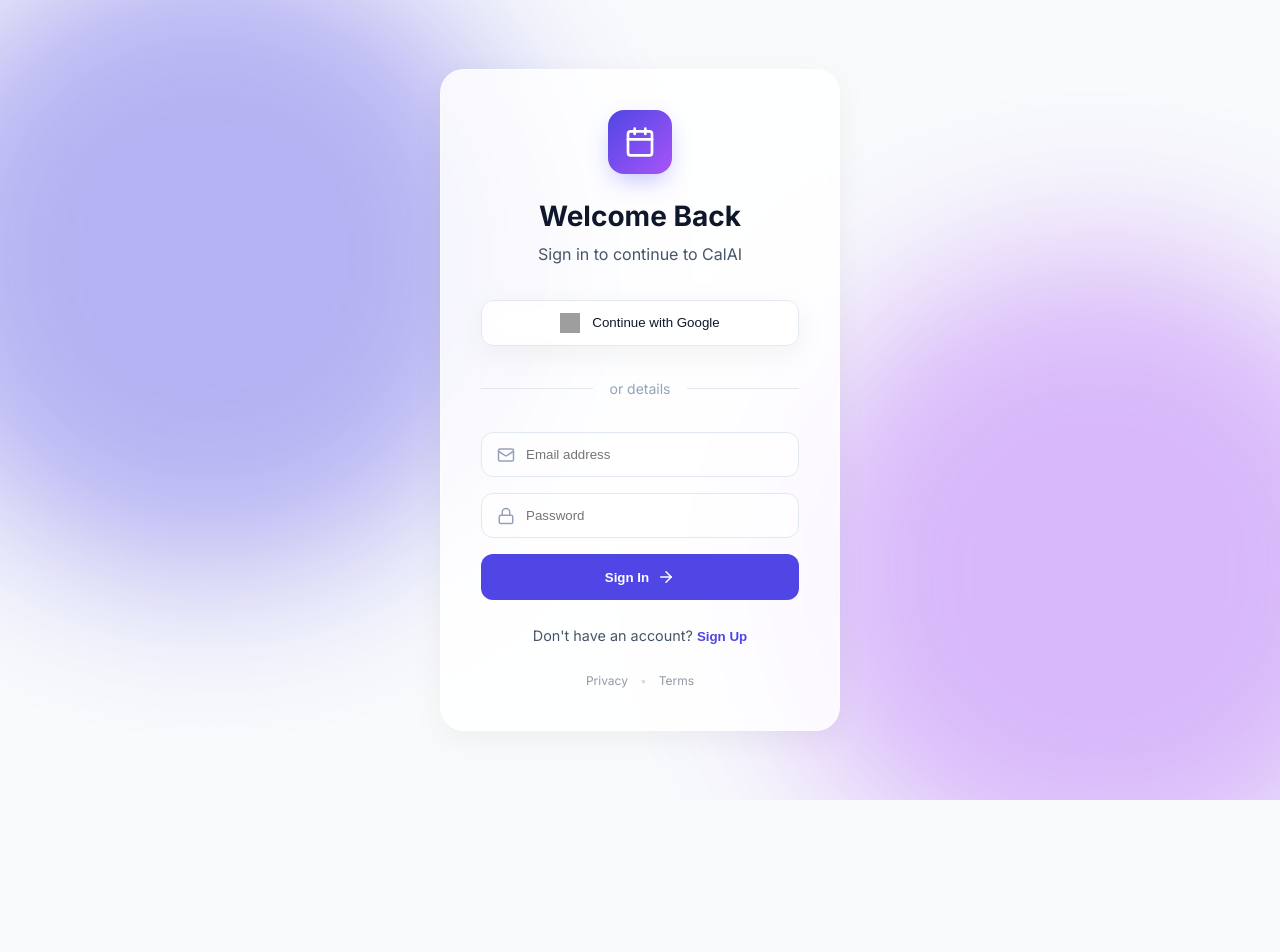
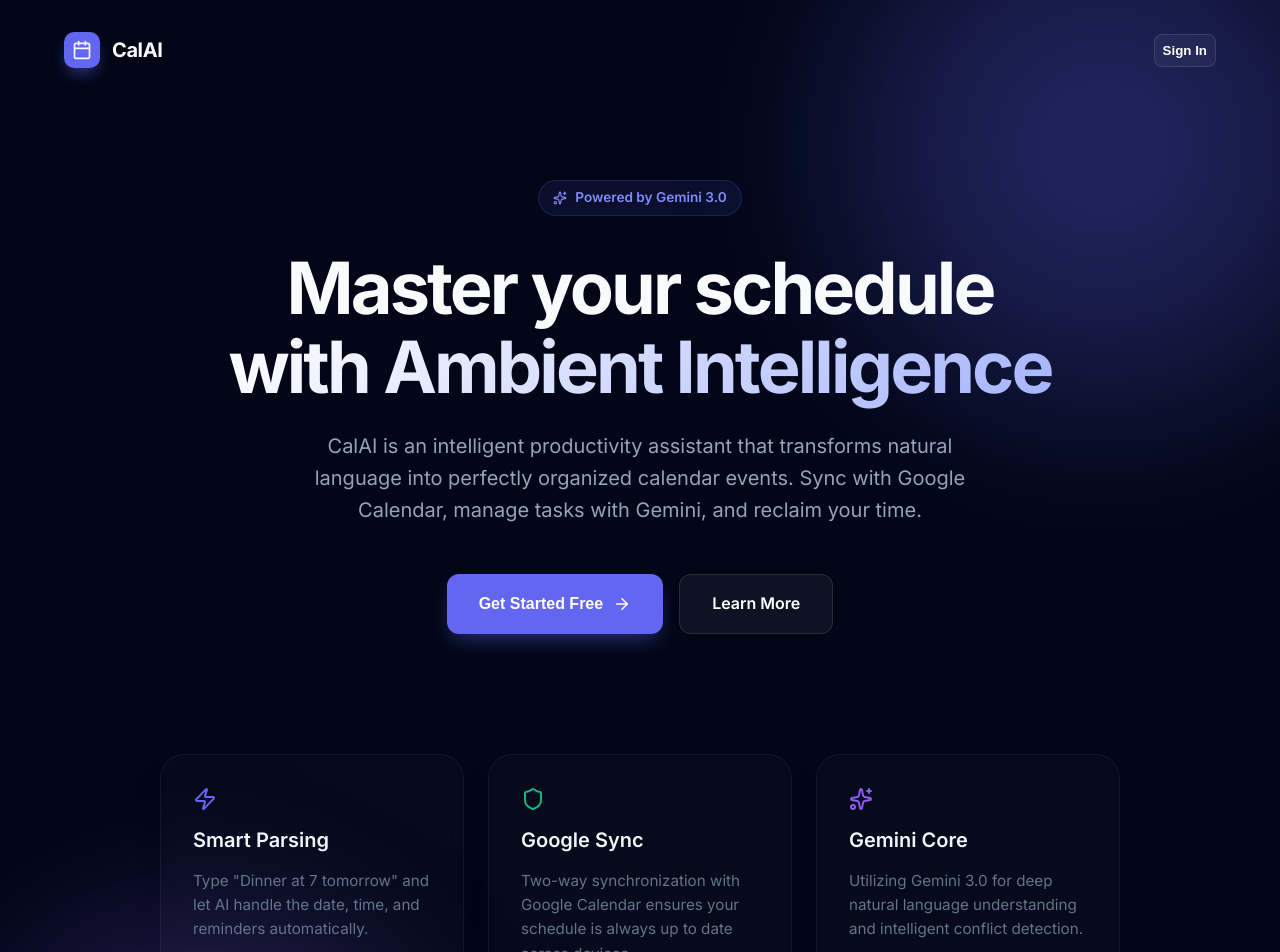
Before and after one commit to yaegerbomb42/cal, a React (Vite) app: page / in a window 1280 px wide. Shown: the top 952 px of the page. Before the commit the page ends 800 px from the top, so only its background shows below. Built offline with nearby package versions, Linux system fonts and the light colour scheme; no server answers; grey boxes are pictures that could not be loaded.

Commit message:
feat: Transform login into Landing Page with app description and legal links

```diff
--- a/src/components/Auth/Login.css
+++ b/src/components/Auth/Login.css
@@ -1,268 +1,432 @@
-.login-container {
+.landing-page {
+    min-height: 100vh;
+    background: #020617;
+    color: #f8fafc;
+    position: relative;
+    overflow-x: hidden;
     display: flex;
-    align-items: center;
-    justify-content: center;
-    min-height: 100vh;
-    width: 100vw;
-    position: relative;
-    overflow: hidden;
-    background-color: var(--bg-primary);
+    flex-direction: column;
 }
 
-.login-background {
+.landing-bg {
     position: absolute;
-    top: 0;
-    left: 0;
-    width: 100%;
-    height: 100%;
+    inset: 0;
     z-index: 0;
     overflow: hidden;
 }
 
-.blob {
+.mesh-sphere {
     position: absolute;
     border-radius: 50%;
     filter: blur(80px);
     opacity: 0.4;
 }
 
-.blob-1 {
-    top: -10%;
-    left: -10%;
-    width: 50vw;
-    height: 50vw;
-    background: var(--accent);
-    animation: float 20s infinite ease-in-out;
+.sphere-1 {
+    width: 600px;
+    height: 600px;
+    background: radial-gradient(circle, #6366f1, transparent);
+    top: -200px;
+    right: -100px;
+    animation: float 20s infinite alternate;
 }
 
-.blob-2 {
-    bottom: -10%;
-    right: -10%;
-    width: 50vw;
-    height: 50vw;
-    background: #a855f7;
-    /* Purple */
-    animation: float 25s infinite ease-in-out reverse;
+.sphere-2 {
+    width: 500px;
+    height: 500px;
+    background: radial-gradient(circle, #8b5cf6, transparent);
+    bottom: -100px;
+    left: -100px;
+    animation: float 25s infinite alternate-reverse;
 }
 
 @keyframes float {
-    0% {
-        transform: translate(0, 0) rotate(0deg);
+    from {
+        transform: translate(0, 0);
     }
 
-    50% {
-        transform: translate(30px, 30px) rotate(5deg);
-    }
-
-    100% {
-        transform: translate(0, 0) rotate(0deg);
+    to {
+        transform: translate(50px, 100px);
     }
 }
 
-.login-card {
-    width: 100%;
-    max-width: 400px;
-    padding: 2.5rem;
-    border-radius: 24px;
+/* Nav */
+.landing-nav {
+    position: relative;
     z-index: 10;
     display: flex;
-    flex-direction: column;
-    gap: 1.5rem;
-    margin: 1rem;
+    justify-content: space-between;
+    align-items: center;
+    padding: 32px 64px;
+    max-width: 1400px;
+    margin: 0 auto;
+    width: 100%;
 }
 
-.login-header {
-    text-align: center;
-    margin-bottom: 0.5rem;
+.nav-logo {
+    display: flex;
+    align-items: center;
+    gap: 12px;
+    font-weight: 700;
+    font-size: 1.25rem;
+    letter-spacing: -0.02em;
 }
 
-.logo-icon.large {
-    width: 64px;
-    height: 64px;
-    background: linear-gradient(135deg, var(--accent), #a855f7);
-    border-radius: 16px;
+.logo-box {
+    width: 36px;
+    height: 36px;
+    background: #6366f1;
+    border-radius: 10px;
     display: flex;
     align-items: center;
     justify-content: center;
-    color: white;
-    margin: 0 auto 1.5rem;
-    box-shadow: 0 10px 25px -5px rgba(99, 102, 241, 0.4);
+    box-shadow: 0 8px 16px -4px rgba(99, 102, 241, 0.5);
 }
 
+.nav-btn {
+    background: rgba(255, 255, 255, 0.05);
+    border: 1px solid rgba(255, 255, 255, 0.1);
+    color: white;
+    padding: 10px 24px;
+    border-radius: 99px;
+    font-weight: 600;
+    cursor: pointer;
+    transition: all 0.2s;
+}
+
+.nav-btn:hover {
+    background: rgba(255, 255, 255, 0.1);
+    border-color: rgba(255, 255, 255, 0.2);
+}
+
+/* Hero */
+.landing-content {
+    position: relative;
+    z-index: 10;
+    flex: 1;
+    display: flex;
+    flex-direction: column;
+    align-items: center;
+    padding: 80px 20px;
+    max-width: 1000px;
+    margin: 0 auto;
+    text-align: center;
+}
+
+.hero-section {
+    display: flex;
+    flex-direction: column;
+    align-items: center;
+    margin-bottom: 120px;
+}
+
+.hero-badge {
+    display: flex;
+    align-items: center;
+    gap: 8px;
+    background: rgba(99, 102, 241, 0.1);
+    border: 1px solid rgba(99, 102, 241, 0.2);
+    color: #818cf8;
+    padding: 6px 14px;
+    border-radius: 99px;
+    font-size: 0.85rem;
+    font-weight: 600;
+    margin-bottom: 32px;
+}
+
+.hero-section h1 {
+    font-size: 4.5rem;
+    font-weight: 800;
+    line-height: 1.1;
+    letter-spacing: -0.04em;
+    margin: 0 0 24px;
+}
+
+.hero-section h1 span {
+    background: linear-gradient(135deg, #fff 0%, #a5b4fc 100%);
+    -webkit-background-clip: text;
+    -webkit-text-fill-color: transparent;
+}
+
+.hero-desc {
+    font-size: 1.25rem;
+    color: #94a3b8;
+    max-width: 700px;
+    line-height: 1.6;
+    margin-bottom: 48px;
+}
+
+.hero-actions {
+    display: flex;
+    gap: 16px;
+}
+
+.cta-btn {
+    padding: 16px 32px;
+    border-radius: 12px;
+    font-weight: 600;
+    font-size: 1rem;
+    display: flex;
+    align-items: center;
+    gap: 10px;
+    transition: all 0.2s;
+    cursor: pointer;
+    text-decoration: none;
+}
+
+.cta-btn.primary {
+    background: #6366f1;
+    color: white;
+    border: none;
+    box-shadow: 0 10px 20px -5px rgba(99, 102, 241, 0.4);
+}
+
+.cta-btn.primary:hover {
+    transform: translateY(-2px);
+    box-shadow: 0 15px 30px -5px rgba(99, 102, 241, 0.5);
+}
+
+.cta-btn.secondary {
+    background: rgba(255, 255, 255, 0.05);
+    border: 1px solid rgba(255, 255, 255, 0.1);
+    color: white;
+}
+
+.cta-btn.secondary:hover {
+    background: rgba(255, 255, 255, 0.1);
+}
+
+/* Features */
+.features-grid {
+    display: grid;
+    grid-template-columns: repeat(3, 1fr);
+    gap: 24px;
+    width: 100%;
+}
+
+.feature-card {
+    padding: 32px;
+    border-radius: 24px;
+    text-align: left;
+    display: flex;
+    flex-direction: column;
+    gap: 16px;
+    transition: transform 0.3s;
+}
+
+.feature-card:hover {
+    transform: translateY(-8px);
+}
+
+.feature-card.glass {
+    background: rgba(255, 255, 255, 0.02);
+    border: 1px solid rgba(255, 255, 255, 0.05);
+    -webkit-backdrop-filter: blur(10px);
+    backdrop-filter: blur(10px);
+}
+
+.feature-card h3 {
+    font-size: 1.25rem;
+    margin: 0;
+    color: #f1f5f9;
+}
+
+.feature-card p {
+    font-size: 0.95rem;
+    line-height: 1.6;
+    color: #64748b;
+    margin: 0;
+}
+
+/* Auth Modal */
+.auth-overlay {
+    position: fixed;
+    inset: 0;
+    z-index: 100;
+    background: rgba(2, 6, 23, 0.8);
+    -webkit-backdrop-filter: blur(12px);
+    backdrop-filter: blur(12px);
+    display: flex;
+    align-items: center;
+    justify-content: center;
+    padding: 20px;
+}
+
+.auth-modal {
+    width: 100%;
+    max-width: 440px;
+    padding: 40px;
+    border-radius: 28px;
+    position: relative;
+    background: rgba(15, 23, 42, 0.8);
+}
+
+.close-modal {
+    position: absolute;
+    top: 20px;
+    right: 20px;
+    background: rgba(255, 255, 255, 0.05);
+    border: none;
+    color: #94a3b8;
+    width: 32px;
+    height: 32px;
+    border-radius: 50%;
+    display: flex;
+    align-items: center;
+    justify-content: center;
+    cursor: pointer;
+    transition: all 0.2s;
+}
+
+.close-modal:hover {
+    background: rgba(255, 255, 255, 0.1);
+    color: white;
+}
+
+/* Login/Auth Styles */
 .login-header h1 {
-    font-size: 1.75rem;
+    font-size: 2rem;
     font-weight: 700;
-    color: var(--text-primary);
-    margin-bottom: 0.5rem;
+    margin: 0 0 8px;
+    letter-spacing: -0.02em;
 }
 
 .login-header p {
-    color: var(--text-secondary);
+    color: #94a3b8;
+    margin-bottom: 32px;
 }
 
 .google-btn {
+    width: 100%;
     display: flex;
     align-items: center;
     justify-content: center;
-    gap: 0.75rem;
-    width: 100%;
-    padding: 0.75rem;
-    border: 1px solid var(--border);
+    gap: 12px;
+    padding: 14px;
     border-radius: 12px;
-    background: rgba(255, 255, 255, 0.5);
-    color: var(--text-primary);
-    font-weight: 500;
-    transition: all 0.2s;
+    background: white;
+    color: #1f2937;
+    font-weight: 600;
+    border: none;
     cursor: pointer;
-}
-
-.google-btn:hover {
-    background: rgba(255, 255, 255, 0.8);
-    transform: translateY(-2px);
-    box-shadow: 0 4px 12px rgba(0, 0, 0, 0.05);
-}
-
-.google-btn img {
-    width: 20px;
-    height: 20px;
+    margin-bottom: 24px;
 }
 
 .divider {
     display: flex;
     align-items: center;
-    color: var(--text-muted);
-    font-size: 0.875rem;
-    margin: 0.5rem 0;
+    gap: 16px;
+    color: #475569;
+    margin: 24px 0;
 }
 
 .divider::before,
 .divider::after {
-    content: '';
+    content: "";
     flex: 1;
     height: 1px;
-    background: var(--border);
-}
-
-.divider span {
-    padding: 0 1rem;
+    background: rgba(255, 255, 255, 0.05);
 }
 
 .input-group {
     position: relative;
-    margin-bottom: 1rem;
+    margin-bottom: 16px;
 }
 
 .input-icon {
     position: absolute;
-    left: 1rem;
+    left: 14px;
     top: 50%;
     transform: translateY(-50%);
-    color: var(--text-muted);
-    pointer-events: none;
+    color: #64748b;
 }
 
-.input-field {
+.input-group input {
     width: 100%;
-    padding: 0.875rem 1rem 0.875rem 2.75rem;
+    padding: 14px 14px 14px 44px;
+    background: rgba(0, 0, 0, 0.2);
+    border: 1px solid rgba(255, 255, 255, 0.1);
     border-radius: 12px;
-    border: 1px solid var(--border);
-    background: rgba(255, 255, 255, 0.5);
-    color: var(--text-primary);
-    transition: all 0.2s;
-}
-
-.input-field:focus {
-    outline: none;
-    border-color: var(--accent);
-    background: rgba(255, 255, 255, 0.8);
-    box-shadow: 0 0 0 3px rgba(99, 102, 241, 0.1);
+    color: white;
+    font-size: 1rem;
 }
 
 .submit-btn {
     width: 100%;
-    padding: 0.875rem;
+    padding: 14px;
+    background: #6366f1;
+    color: white;
+    border: none;
     border-radius: 12px;
-    background: var(--accent);
-    color: white;
     font-weight: 600;
-    border: none;
     cursor: pointer;
-    display: flex;
-    align-items: center;
-    justify-content: center;
-    gap: 0.5rem;
-    transition: all 0.2s;
-    margin-top: 0.5rem;
-}
-
-.submit-btn:hover:not(:disabled) {
-    background: var(--accent-hover);
-    transform: translateY(-2px);
-    box-shadow: 0 4px 12px rgba(99, 102, 241, 0.3);
-}
-
-.submit-btn:disabled {
-    opacity: 0.7;
-    cursor: not-allowed;
-}
-
-.login-footer {
-    text-align: center;
-    color: var(--text-secondary);
-    font-size: 0.9rem;
+    margin-top: 16px;
 }
 
 .link-btn {
     background: none;
     border: none;
-    color: var(--accent);
-    font-weight: 600;
+    color: #818cf8;
+    font-size: 0.9rem;
+    margin-top: 24px;
     cursor: pointer;
-    padding: 0;
+    font-weight: 500;
 }
 
-.link-btn:hover {
-    text-decoration: underline;
+/* Footer */
+.landing-footer {
+    position: relative;
+    z-index: 10;
+    padding: 48px 20px;
+    border-top: 1px solid rgba(255, 255, 255, 0.05);
 }
 
-/* Dark mode adjustments */
-[data-theme="dark"] .google-btn {
-    background: rgba(30, 41, 59, 0.5);
+.footer-content {
+    max-width: 1200px;
+    margin: 0 auto;
+    display: flex;
+    justify-content: space-between;
+    align-items: center;
+    color: #475569;
+    font-size: 0.9rem;
 }
 
-[data-theme="dark"] .google-btn:hover {
-    background: rgba(30, 41, 59, 0.8);
+.footer-links {
+    display: flex;
+    align-items: center;
+    gap: 16px;
 }
 
-[data-theme="dark"] .input-field {
-    background: rgba(30, 41, 59, 0.5);
+.footer-links a {
+    color: #94a3b8;
+    text-decoration: none;
+    transition: color 0.2s;
 }
 
-[data-theme="dark"] .input-field:focus {
-    background: rgba(30, 41, 59, 0.8);
-}
-.legal-links {
-    margin-top: 1.5rem;
-    display: flex;
-    justify-content: center;
-    align-items: center;
-    gap: 0.75rem;
+.footer-links a:hover {
+    color: #6366f1;
 }
 
-.legal-links a {
-    font-size: 0.75rem;
-    color: var(--text-secondary);
-    text-decoration: none;
-    transition: color 0.2s ease;
-    opacity: 0.6;
+.dot {
+    opacity: 0.2;
 }
 
-.legal-links a:hover {
-    color: var(--accent);
-    opacity: 1;
+@media (max-width: 768px) {
+    .hero-section h1 {
+        font-size: 3rem;
+    }
+
+    .features-grid {
+        grid-template-columns: 1fr;
+    }
+
+    .landing-nav {
+        padding: 24px;
+    }
+
+    .footer-content {
+        flex-direction: column;
+        gap: 20px;
+        text-align: center;
+    }
 }
-
-.legal-links .dot {
-    opacity: 0.2;
-    font-size: 0.75rem;
-}
--- a/src/components/Auth/Login.jsx
+++ b/src/components/Auth/Login.jsx
@@ -2,7 +2,7 @@
 import { motion, AnimatePresence } from 'framer-motion';
 import { useAuth } from '../../contexts/AuthContext';
 import { toastService } from '../../utils/toast';
-import { Calendar, Mail, Lock, ArrowRight, Loader } from 'lucide-react';
+import { Calendar, Mail, Lock, ArrowRight, Loader, Sparkles, Shield, Zap, CheckCircle } from 'lucide-react';
 import './Login.css';
 
 const Login = () => {
@@ -11,11 +11,11 @@
     const [email, setEmail] = useState('');
     const [password, setPassword] = useState('');
     const [isLoading, setIsLoading] = useState(false);
+    const [showAuth, setShowAuth] = useState(false);
 
     const handleSubmit = async (e) => {
         e.preventDefault();
         setIsLoading(true);
-
         try {
             if (isLogin) {
                 await loginWithEmail(email, password);
@@ -46,99 +46,157 @@
     };
 
     return (
-        <div className="login-container">
-            <div className="login-background">
-                <div className="blob blob-1"></div>
-                <div className="blob blob-2"></div>
+        <div className="landing-page">
+            <div className="landing-bg">
+                <div className="mesh-sphere sphere-1"></div>
+                <div className="mesh-sphere sphere-2"></div>
             </div>
 
+            <nav className="landing-nav">
+                <div className="nav-logo">
+                    <div className="logo-box">
+                        <Calendar size={20} />
+                    </div>
+                    <span>CalAI</span>
+                </div>
+                <button onClick={() => setShowAuth(true)} className="nav-btn">Sign In</button>
+            </nav>
+
+            <main className="landing-content">
+                <section className="hero-section">
                     <motion.div
-                className="login-card glass-card"
                         initial={{ opacity: 0, y: 20 }}
                         animate={{ opacity: 1, y: 0 }}
-                transition={{ duration: 0.5 }}
+                        className="hero-badge"
+                    >
+                        <Sparkles size={14} />
+                        <span>Powered by Gemini 3.0</span>
+                    </motion.div>
+
+                    <motion.h1
+                        initial={{ opacity: 0, y: 20 }}
+                        animate={{ opacity: 1, y: 0 }}
+                        transition={{ delay: 0.1 }}
+                    >
+                        Master your schedule <br />
+                        <span>with Ambient Intelligence</span>
+                    </motion.h1>
+
+                    <motion.p
+                        initial={{ opacity: 0, y: 20 }}
+                        animate={{ opacity: 1, y: 0 }}
+                        transition={{ delay: 0.2 }}
+                        className="hero-desc"
+                    >
+                        CalAI is an intelligent productivity assistant that transforms natural language into perfectly
+                        organized calendar events. Sync with Google Calendar, manage tasks with Gemini,
+                        and reclaim your time.
+                    </motion.p>
+
+                    <motion.div
+                        initial={{ opacity: 0, y: 20 }}
+                        animate={{ opacity: 1, y: 0 }}
+                        transition={{ delay: 0.3 }}
+                        className="hero-actions"
+                    >
+                        <button onClick={() => setShowAuth(true)} className="cta-btn primary">
+                            Get Started Free <ArrowRight size={18} />
+                        </button>
+                        <a href="#features" className="cta-btn secondary">Learn More</a>
+                    </motion.div>
+                </section>
+
+                <section id="features" className="features-grid">
+                    <div className="feature-card glass">
+                        <Zap color="#6366f1" size={24} />
+                        <h3>Smart Parsing</h3>
+                        <p>Type "Dinner at 7 tomorrow" and let AI handle the date, time, and reminders automatically.</p>
+                    </div>
+                    <div className="feature-card glass">
+                        <Shield color="#10b981" size={24} />
+                        <h3>Google Sync</h3>
+                        <p>Two-way synchronization with Google Calendar ensures your schedule is always up to date across devices.</p>
+                    </div>
+                    <div className="feature-card glass">
+                        <Sparkles color="#8b5cf6" size={24} />
+                        <h3>Gemini Core</h3>
+                        <p>Utilizing Gemini 3.0 for deep natural language understanding and intelligent conflict detection.</p>
+                    </div>
+                </section>
+            </main>
+
+            <AnimatePresence>
+                {showAuth && (
+                    <motion.div
+                        initial={{ opacity: 0 }}
+                        animate={{ opacity: 1 }}
+                        exit={{ opacity: 0 }}
+                        className="auth-overlay"
+                        onClick={() => setShowAuth(false)}
+                    >
+                        <motion.div
+                            initial={{ scale: 0.9, y: 20 }}
+                            animate={{ scale: 1, y: 0 }}
+                            exit={{ scale: 0.9, y: 20 }}
+                            className="auth-modal glass-card"
+                            onClick={e => e.stopPropagation()}
                         >
                             <div className="login-header">
-                    <div className="logo-icon large">
-                        <Calendar size={32} />
-                    </div>
-                    <h1>{isLogin ? 'Welcome Back' : 'Create Account'}</h1>
-                    <p>Sign in to continue to CalAI</p>
+                                <h1>{isLogin ? 'Welcome Back' : 'Get Started'}</h1>
+                                <p>Sign in to your CalAI workspace</p>
                             </div>
 
-                <button
-                    className="google-btn glass-card"
-                    onClick={handleGoogleLogin}
-                    disabled={isLoading}
-                >
-                    <img src="https://www.gstatic.com/firebasejs/ui/2.0.0/images/auth/google.svg" alt="Google" />
+                            <button className="google-btn glass-card" onClick={handleGoogleLogin} disabled={isLoading}>
+                                <img src="https://www.gstatic.com/firebasejs/ui/2.0.0/images/auth/google.svg" alt="" />
                                 <span>Continue with Google</span>
                             </button>
 
-                <div className="divider">
-                    <span>or details</span>
-                </div>
+                            <div className="divider"><span>or use email</span></div>
 
                             <form onSubmit={handleSubmit}>
                                 <div className="input-group">
                                     <Mail size={18} className="input-icon" />
-                        <input
-                            type="email"
-                            placeholder="Email address"
-                            value={email}
-                            onChange={(e) => setEmail(e.target.value)}
-                            required
-                            className="input-field"
-                        />
+                                    <input type="email" placeholder="Email" value={email} onChange={e => setEmail(e.target.value)} required />
                                 </div>
-
                                 <div className="input-group">
                                     <Lock size={18} className="input-icon" />
-                        <input
-                            type="password"
-                            placeholder="Password"
-                            value={password}
-                            onChange={(e) => setPassword(e.target.value)}
-                            required
-                            className="input-field"
-                        />
+                                    <input type="password" placeholder="Password" value={password} onChange={e => setPassword(e.target.value)} required />
                                 </div>
-
-                    <button
-                        type="submit"
-                        className="submit-btn"
-                        disabled={isLoading}
-                    >
-                        {isLoading ? (
-                            <Loader className="animate-spin" size={20} />
-                        ) : (
-                            <>
-                                {isLogin ? 'Sign In' : 'Sign Up'}
-                                <ArrowRight size={18} />
-                            </>
-                        )}
+                                <button type="submit" className="submit-btn" disabled={isLoading}>
+                                    {isLoading ? <Loader className="animate-spin" size={20} /> : (isLogin ? 'Sign In' : 'Sign Up')}
                                 </button>
                             </form>
 
-                <div className="login-footer">
-                    <p>
-                        {isLogin ? "Don't have an account? " : "Already have an account? "}
-                        <button
-                            className="link-btn"
-                            onClick={() => setIsLogin(!isLogin)}
-                        >
-                            {isLogin ? 'Sign Up' : 'Sign In'}
+                            <button className="link-btn" onClick={() => setIsLogin(!isLogin)}>
+                                {isLogin ? "Don't have an account? Sign Up" : "Already have an account? Sign In"}
                             </button>
-                    </p>
-                    <div className="legal-links">
-                        <a href="/privacy.html" target="_blank" rel="noopener noreferrer">Privacy</a>
+
+                            <button className="close-modal" onClick={() => setShowAuth(false)}><X size={20} /></button>
+                        </motion.div>
+                    </motion.div>
+                )}
+            </AnimatePresence>
+
+            <footer className="landing-footer">
+                <div className="footer-content">
+                    <p>&copy; 2026 CalAI. Created by yaegerbomb.</p>
+                    <div className="footer-links">
+                        <a href="/privacy.html" target="_blank" rel="noopener noreferrer">Privacy Policy</a>
                         <span className="dot">•</span>
-                        <a href="/terms.html" target="_blank" rel="noopener noreferrer">Terms</a>
+                        <a href="/terms.html" target="_blank" rel="noopener noreferrer">Terms of Service</a>
                     </div>
                 </div>
-            </motion.div>
+            </footer>
         </div>
     );
 };
 
+// Internal X icon component if not imported
+const X = ({ size }) => (
+    <svg width={size} height={size} viewBox="0 0 24 24" fill="none" stroke="currentColor" strokeWidth="2" strokeLinecap="round" strokeLinejoin="round">
+        <line x1="18" y1="6" x2="6" y2="18"></line>
+        <line x1="6" y1="6" x2="18" y2="18"></line>
+    </svg>
+);
+
 export default Login;
```
Lines whose indentation alone changed are shown as unchanged.
